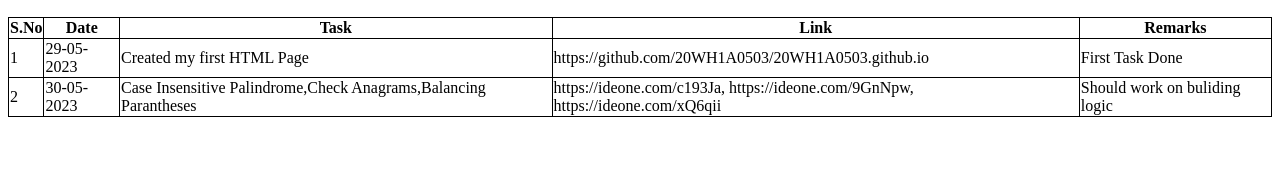
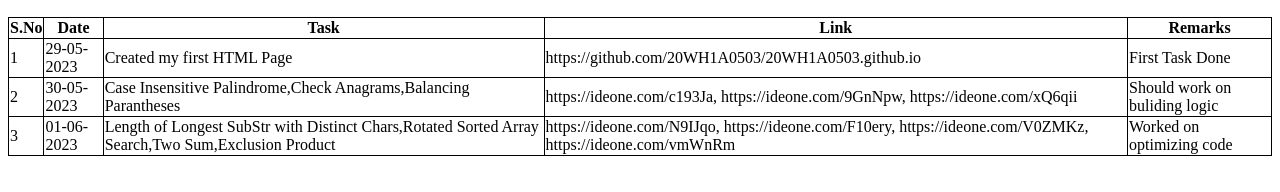
Before and after one commit to 20WH1A0503/20WH1A0503.github.io, a plain HTML site: page index.html in a window 1280 px wide. Shown: the part 110-302 px from the top of the page. Drawn offline with Linux system fonts and the light colour scheme; a script that the page names is missing.

Commit message:
Updated 01-06-2023 progress

```diff
--- a/index.html
+++ b/index.html
@@ -33,6 +33,13 @@
             <td>https://ideone.com/c193Ja, https://ideone.com/9GnNpw, https://ideone.com/xQ6qii</td>
             <td>Should work on buliding logic</td>
         </tr>
+        <tr>
+            <td>3</td>
+            <td>01-06-2023</td>
+            <td>Length of Longest SubStr with Distinct Chars,Rotated Sorted Array Search,Two Sum,Exclusion Product</td>
+            <td>https://ideone.com/N9IJqo, https://ideone.com/F10ery, https://ideone.com/V0ZMKz, https://ideone.com/vmWnRm</td>
+            <td>Worked on optimizing code</td>
+        </tr>
     </table>
     <script src="site.js"></script>
 </body>
```
